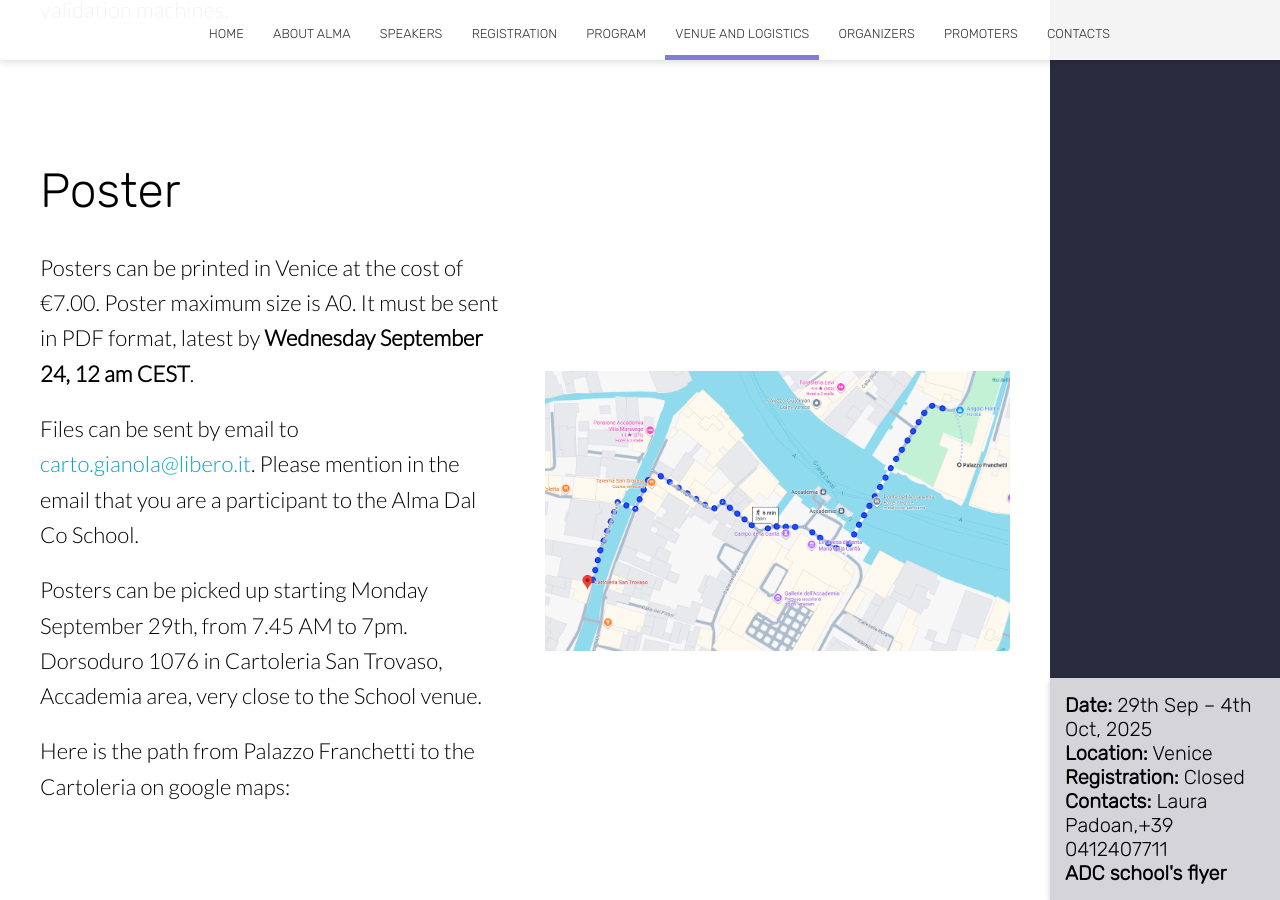
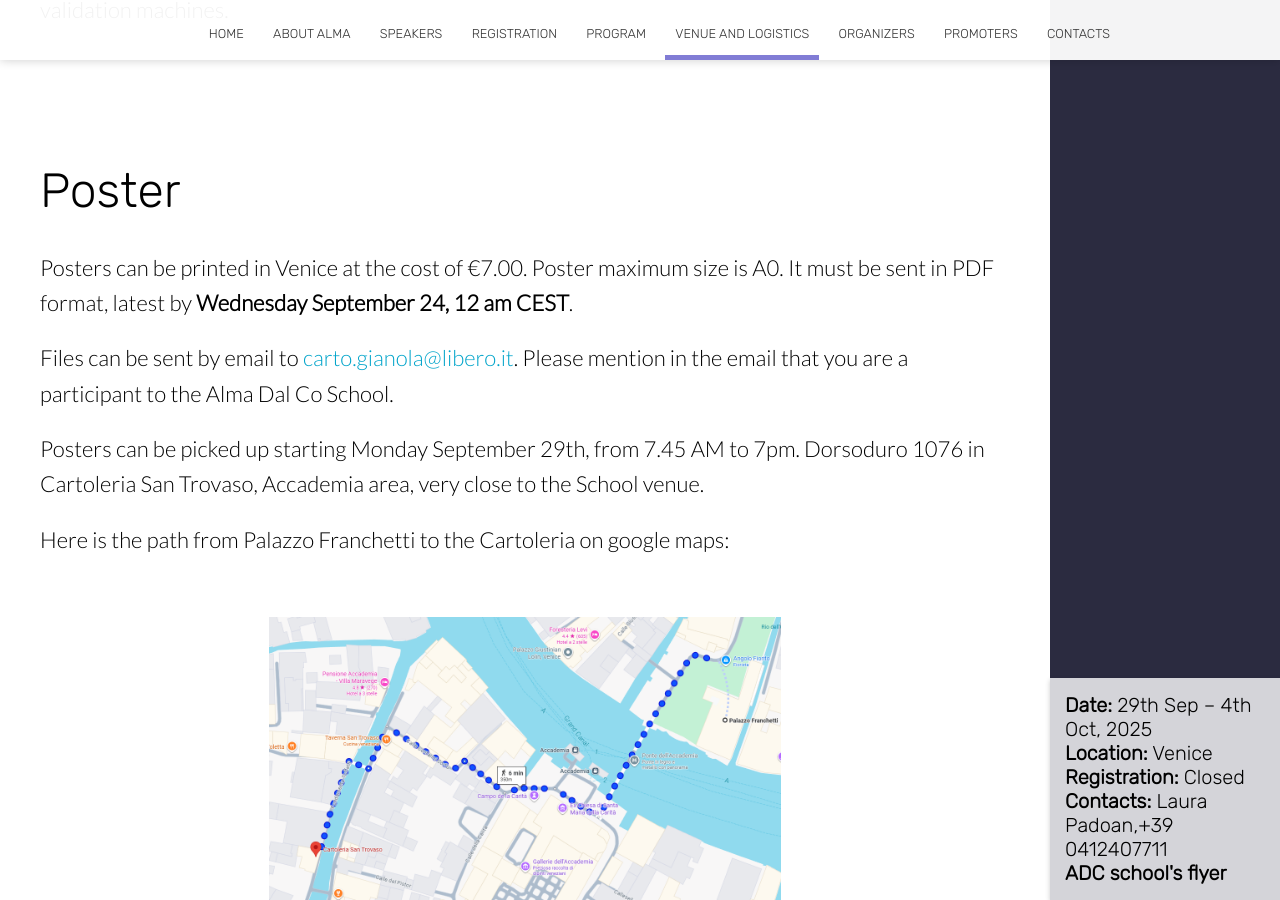
Before and after one commit to almadalcoschool/almadalcoschool.github.io, a Jekyll site: the page built from venue.html, in a window 1280 px wide and 900 px high, scrolled down 5761 px. Built offline with Jekyll 4.4.1, drawn with Linux system fonts in a browser that asks for light colours; nearby versions of some CDN libraries.

Commit message:
poster info fixed

```diff
--- a/venue.html
+++ b/venue.html
@@ -339,13 +339,12 @@ image: /new_imgs/Accademia.jpg
 				Trovaso, Accademia area, very close to the School venue. </p>
 				<p> Here is the path from Palazzo Franchetti to the Cartoleria on google maps: </p>
 			</div>
-			<div class="image">
-				<img width="512"
-				alt="Cartoleria San Trovaso"
-				src="/images/cartoleria_san_trovaso_path.png"></a>
-			</div>
 		</div>
-
+		<div class="image">
+			<img width="512"
+			alt="Cartoleria San Trovaso"
+			src="/images/cartoleria_san_trovaso_path.png"></a>
+		</div>
 	</section>
 
 	<section class="info">
```
